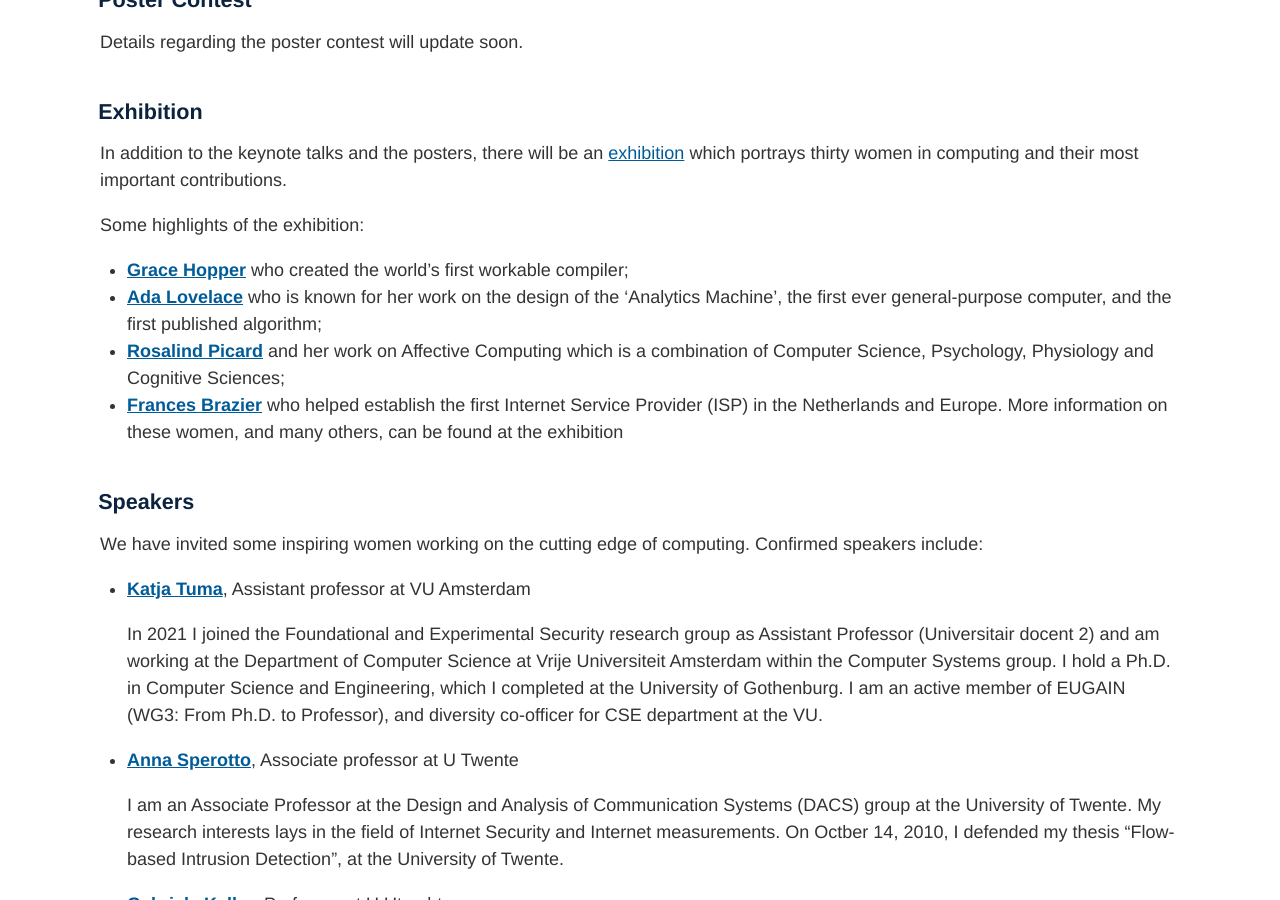
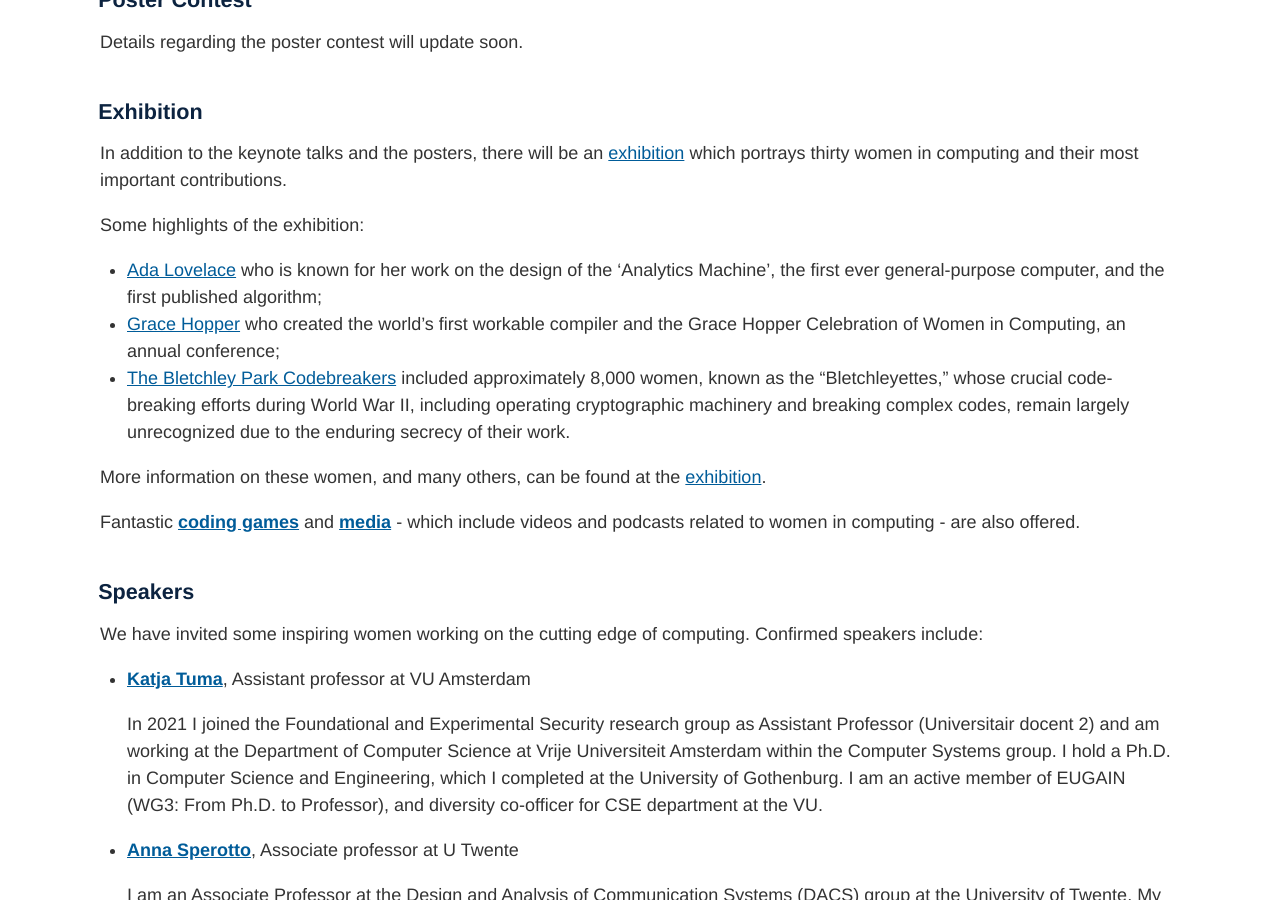
Before and after one commit to alice-and-eve/2024, a Jekyll site: the page built from index.md, in a window 1280 px wide and 900 px high, scrolled down 1257 px. Built offline with Jekyll 4.4.1, drawn with Linux system fonts in a browser that asks for light colours.

Commit message:
Update index.md

```diff
--- a/index.md
+++ b/index.md
@@ -70,12 +70,13 @@ In addition to the keynote talks and the posters, there will be an [exhibition](
 
 Some highlights of the exhibition:
 
-- **[Grace Hopper]()** who created the world’s first workable compiler;
-- **[Ada Lovelace]()** who is known for her work on the design of the ‘Analytics Machine’, the first ever general-purpose computer, and the first published algorithm;
-- **[Rosalind Picard]()** and her work on Affective Computing which is a combination of Computer Science, Psychology, Physiology and Cognitive Sciences;
-- **[Frances Brazier]()** who helped establish the first Internet Service Provider (ISP) in the Netherlands and Europe.
-More information on these women, and many others, can be found at the exhibition
+- [Ada Lovelace](https://www.aliceandeve.nl/exhibition/ada-lovelace) who is known for her work on the design of the ‘Analytics Machine’, the first ever general-purpose computer, and the first published algorithm;
+- [Grace Hopper](https://www.aliceandeve.nl/exhibition/grace-hopper) who created the world’s first workable compiler and the Grace Hopper Celebration of Women in Computing, an annual conference;
+- [The Bletchley Park Codebreakers](https://www.aliceandeve.nl/exhibition/the-bletchley-park-codebreakers-) included approximately 8,000 women, known as the "Bletchleyettes," whose crucial code-breaking efforts during World War II, including operating cryptographic machinery and breaking complex codes, remain largely unrecognized due to the enduring secrecy of their work.
 
+More information on these women, and many others, can be found at the [exhibition](https://www.aliceandeve.nl/home).
+
+Fantastic **[coding games](https://www.aliceandeve.nl/games)** and **[media](https://www.aliceandeve.nl/gallery)** - which include videos and podcasts related to women in computing - are also offered.
 
 ## Speakers
 
```
